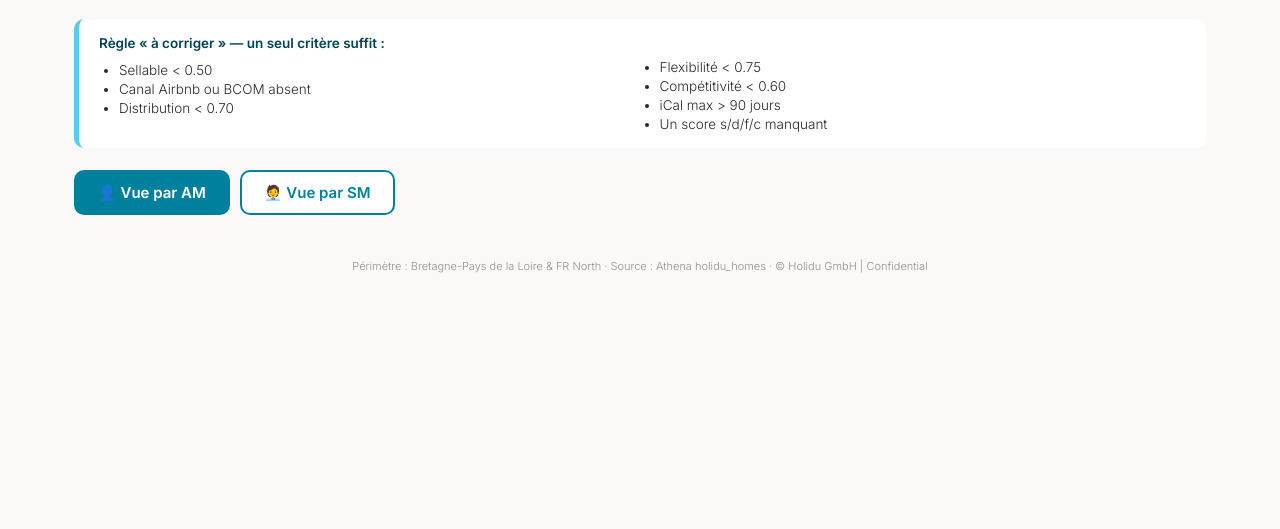
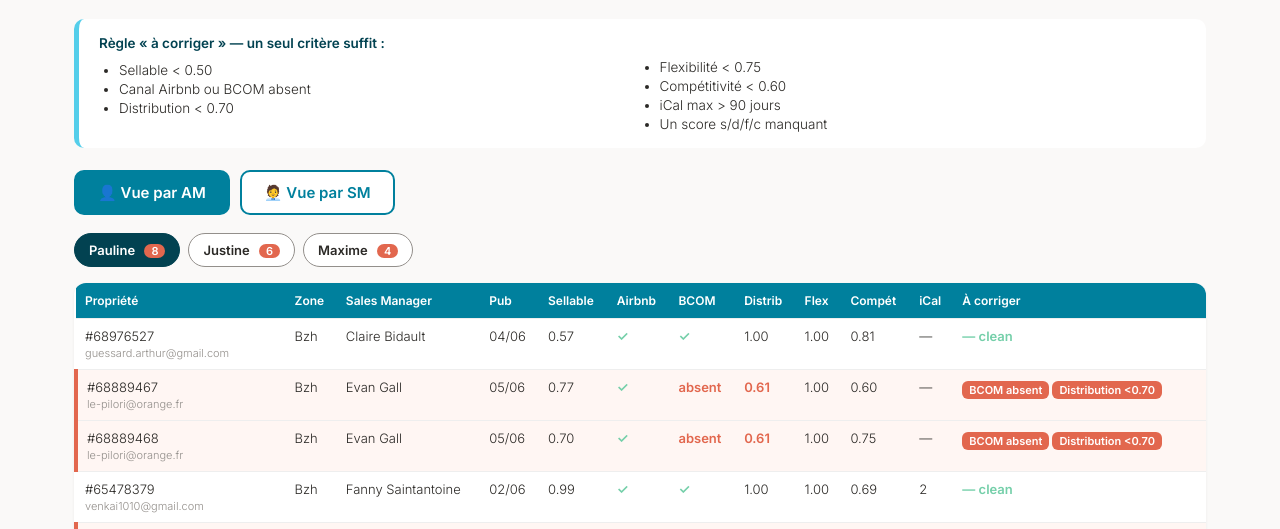
Before and after one commit to elodievincendeau/published-bzh, a plain HTML site: page index.html in a window 1280 px wide. Shown: the part 254-783 px from the top of the page. Drawn offline with Linux system fonts and the light colour scheme.

Commit message:
Fix toggle JS (escape quotes in onclick)

```diff
--- a/index.html
+++ b/index.html
@@ -121,7 +121,7 @@ function renderPeople(){
   const ppl = people();
   if(!current && ppl.length) current = ppl[0].id;
   const c = document.getElementById('people');
-  c.innerHTML = ppl.map(p=>'<button class="'+(p.id===current?'on':'')+'" onclick="selectPerson(''+p.id+'')">'+p.name+(p.fix>0?' <span class="badge">'+p.fix+'</span>':'')+'</button>').join('');
+  c.innerHTML = ppl.map(p=>'<button class="'+(p.id===current?'on':'')+'" onclick="selectPerson(\''+p.id+'\')">'+p.name+(p.fix>0?' <span class="badge">'+p.fix+'</span>':'')+'</button>').join('');
   renderDetail();
 }
 function selectPerson(id){ current=id; renderPeople(); }
```
